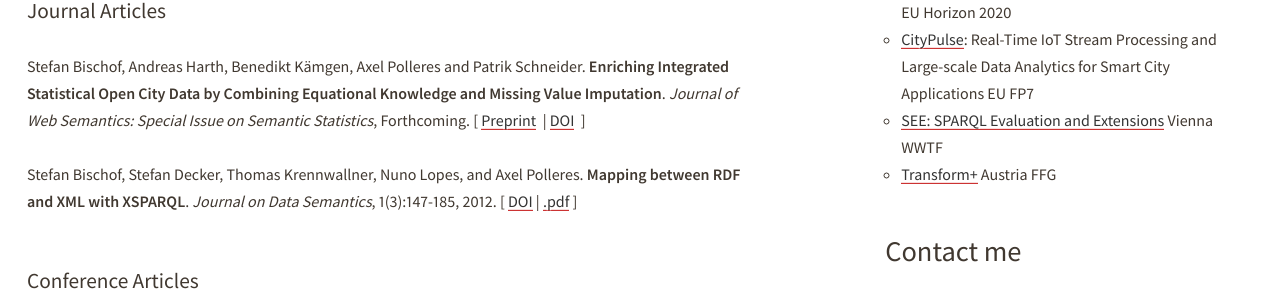
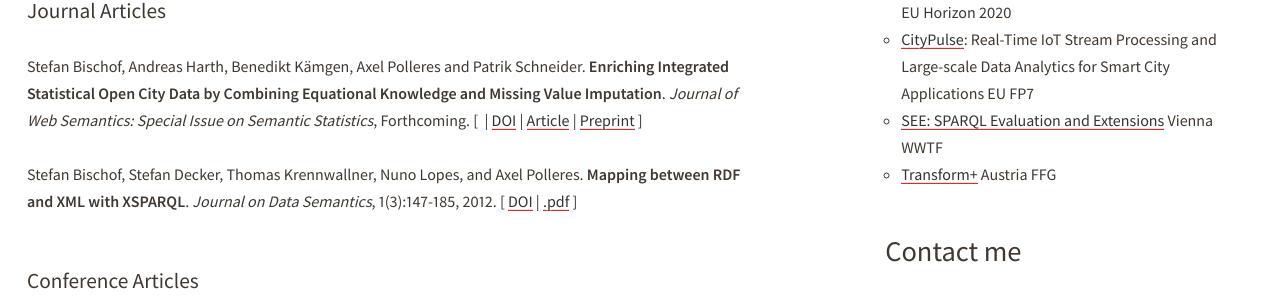
Before and after one commit to stefanbischof/stefanbischof.github.io, a Jekyll site: the page built from index.html, in a window 1280 px wide and 900 px high. Shown: the part 387-688 px from the top of the window. Built offline with Jekyll 4.4.1, drawn with Linux system fonts in a browser that asks for light colours.

Commit message:
Fixed link

```diff
--- a/mypublications.html
+++ b/mypublications.html
@@ -1,6 +1,6 @@
 <h2>Journal Articles</h2>
 
-<p><a name="BHKPS"></a>Stefan Bischof, Andreas Harth, Benedikt Kämgen, Axel Polleres and Patrik Schneider.  <b>Enriching Integrated Statistical Open City Data by Combining Equational Knowledge and Missing Value Imputation</b>.  <em>Journal of Web Semantics: Special Issue on Semantic Statistics</em>, Forthcoming. [&nbsp;<a href="http://www.websemanticsjournal.org/index.php/ps/article/view/509">Preprint</a>&nbsp; | <a href="https://doi.org/10.1016/j.websem.2017.09.003">DOI</a> &nbsp;]  </p>
+<p><a name="BHKPS"></a>Stefan Bischof, Andreas Harth, Benedikt Kämgen, Axel Polleres and Patrik Schneider.  <b>Enriching Integrated Statistical Open City Data by Combining Equational Knowledge and Missing Value Imputation</b>.  <em>Journal of Web Semantics: Special Issue on Semantic Statistics</em>, Forthcoming. [&nbsp; | <a href="https://doi.org/10.1016/j.websem.2017.09.003">DOI</a> | <a href="http://authors.elsevier.com/sd/article/S1570826817300355">Article</a> | <a href="http://www.websemanticsjournal.org/index.php/ps/article/view/509">Preprint</a>&nbsp;]  </p>
 
 <p><a name="BischofDeckerKrennwallnerEtAl2012a"></a>Stefan Bischof,  Stefan Decker,  Thomas Krennwallner,  Nuno Lopes,  and Axel   Polleres.  <b>Mapping between RDF and XML with XSPARQL</b>.  <em>Journal on Data Semantics</em>,  1(3):147-185,  2012. [&nbsp;<a href="http://dx.doi.org/10.1007/s13740-012-0008-7">DOI</a>&nbsp;|  <a href="pdf/jds2012-xsparql.pdf">.pdf</a>&nbsp;]  </p>
 
```
